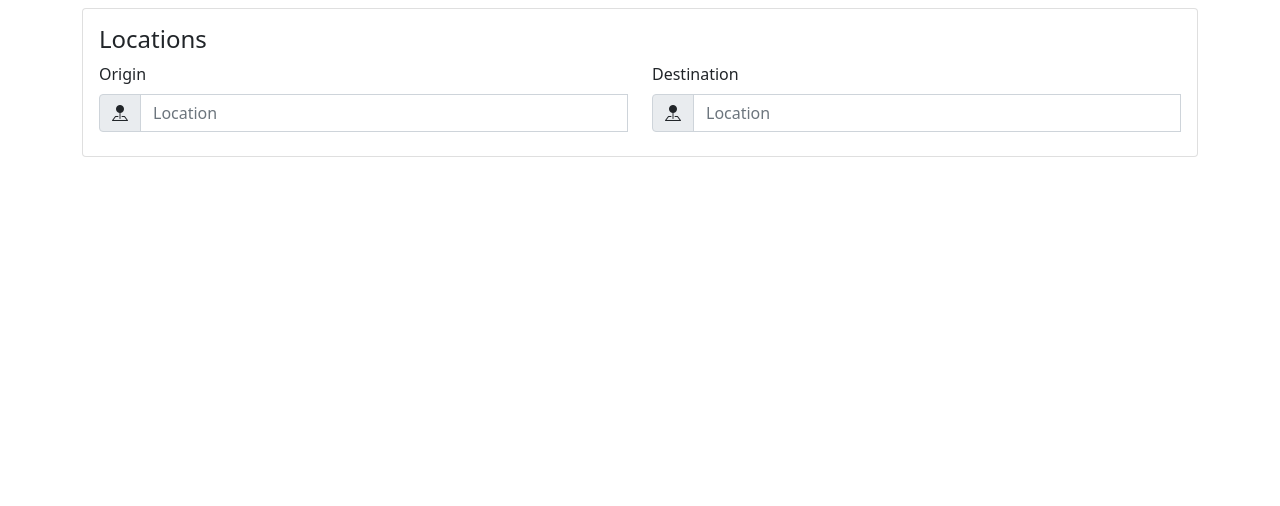
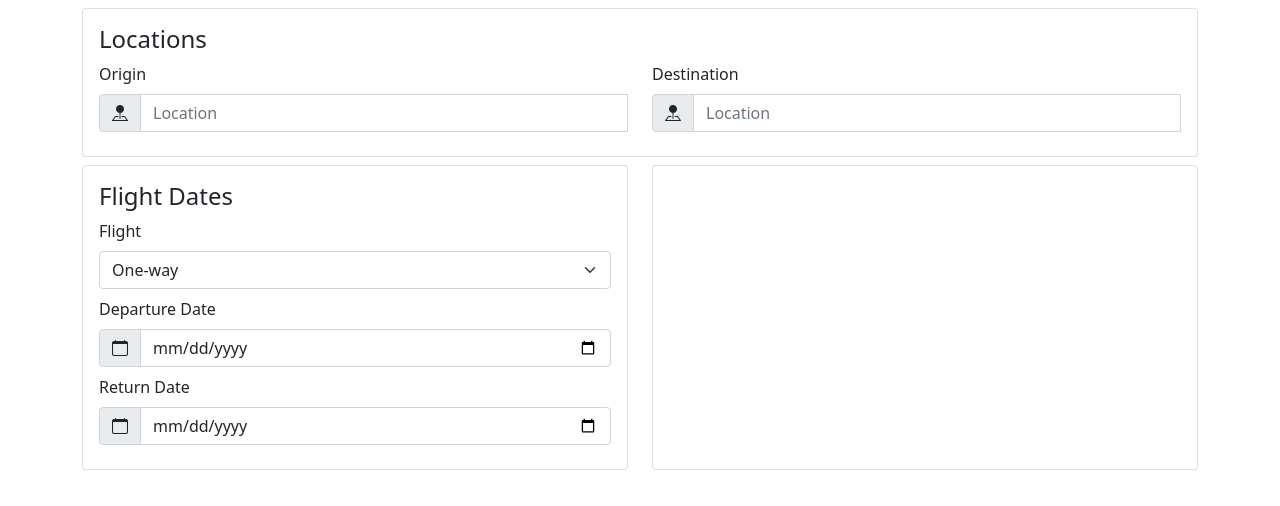
Before and after one commit to jarinsimon/Travel-Planner, a website: page public/index.html in a window 1280 px wide. Drawn offline with nearby package versions, Linux system fonts and the light colour scheme.

Commit message:
Added Flight Date section

```diff
--- a/public/index.html
+++ b/public/index.html
@@ -71,6 +71,68 @@
 					</div>
 				</div>
 			</div>
+
+			<div class="row">
+				<div class="mb-2 col">
+					<div class="h-100 card">
+						<div class="card-body">
+							<h4 class="card-title">Flight Dates</h4>
+							<div class="mb-2">
+								<label id="flight-type-label" for="flight-type-select" class="form-label">Flight</label>
+								<select
+									id="flight-type-select"
+									class="form-select"
+									aria-describedby="flight-type-label"
+								>
+									<option value="one-way">One-way</option>
+									<option value="round-trip">Round-trip</option>
+								</select>
+							</div>
+							<div id="departure-date" class="mb-2">
+								<label
+									id="departure-date-label"
+									for="departure-date-input"
+									class="form-label"
+								>Departure Date</label>
+
+								<div class="input-group">
+									<span class="input-group-text">
+										<i class="bi-calendar"></i>
+									</span>
+									<input
+										type="date"
+										class="form-control"
+										id="departure-date-input"
+										aria-describedby="departure-date-label"
+									>
+								</div>
+							</div>
+							<div id="return-date" class="mb-2">
+								<label
+									id="return-date-label"
+									for="return-date-input"
+									class="form-label"
+								>Return Date</label>
+
+								<div class="input-group">
+									<span class="input-group-text">
+										<i class="bi-calendar"></i>
+									</span>
+									<input
+										type="date"
+										class="form-control"
+										id="return-date-input"
+										aria-describedby="return-date-label"
+									>
+								</div>
+							</div>
+						</div>
+					</div>
+				</div>
+				<div class="mb-2 col">
+					<div class="h-100 card"></div>
+				</div>
+			</div>
 		</div>
 		<!--Embeds script.js-->
 		<script src="./script.js"></script>
```
